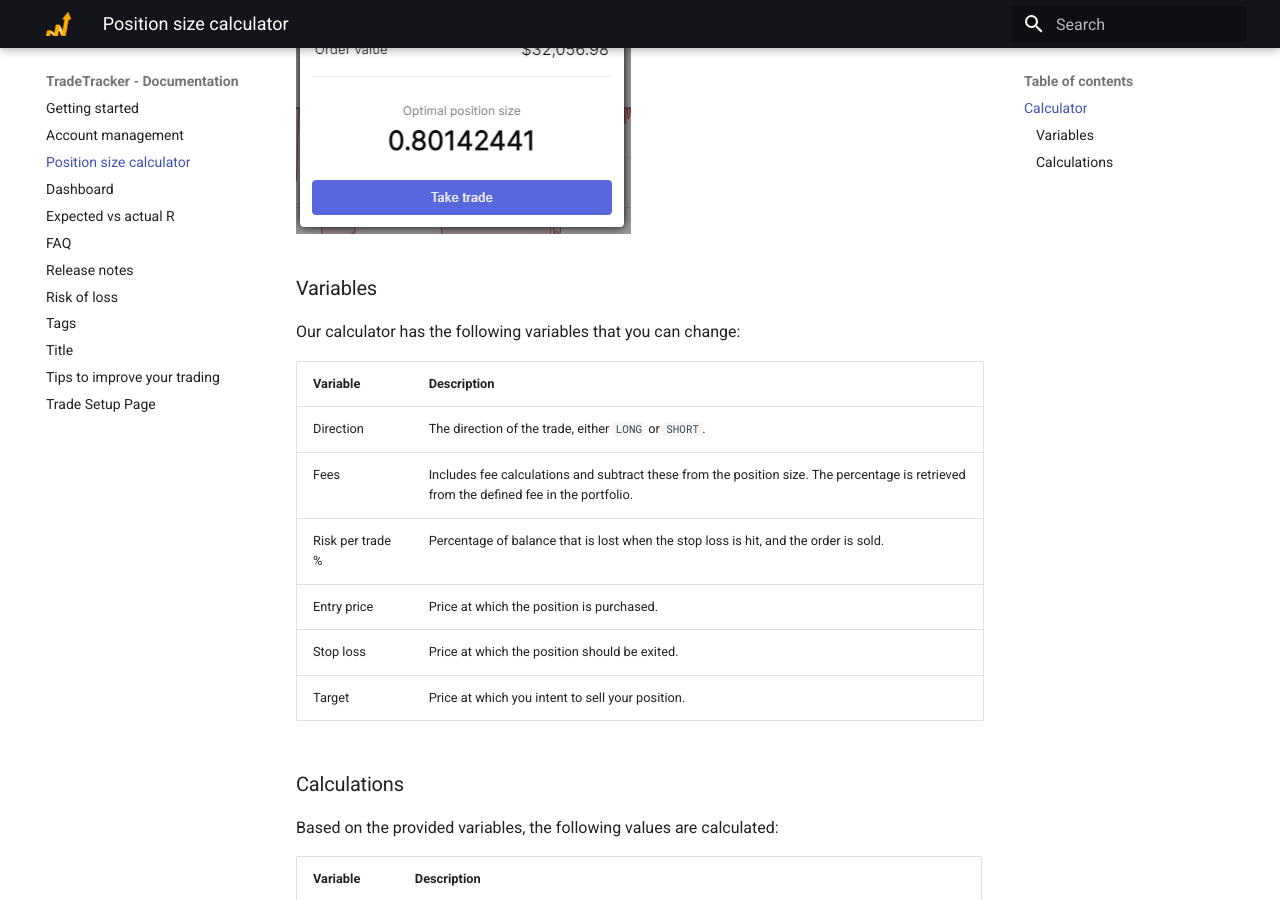
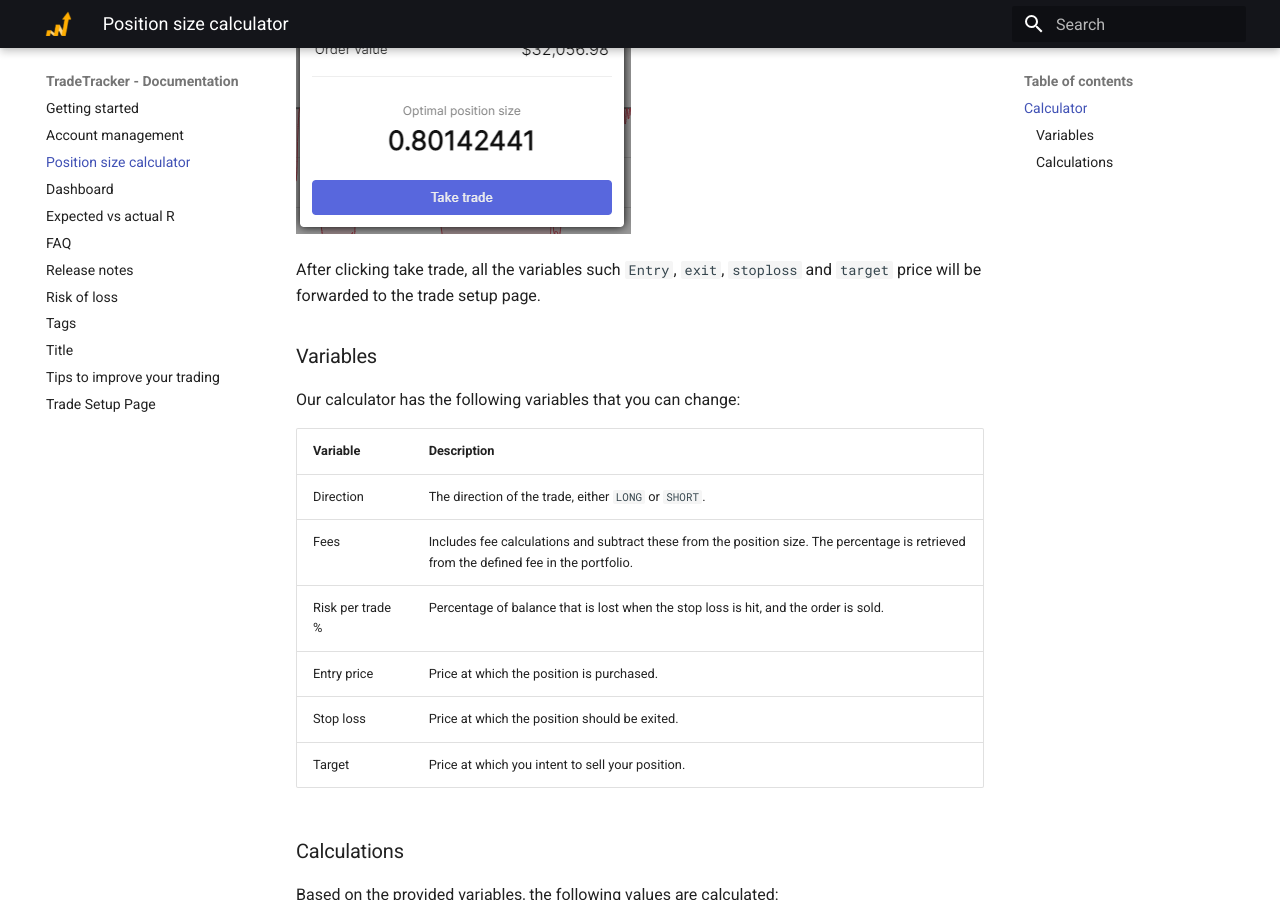
Before and after one commit to TradeTracker/docs, an MkDocs documentation site: the page built from docs/calculator.md, in a window 1280 px wide and 900 px high, scrolled down 1099 px. Built offline with MkDocs 1.6.1 and Material for MkDocs 9.7.7, drawn with Linux system fonts in a browser that asks for light colours.

Commit message:
Changed calculator doc.

```diff
--- a/docs/calculator.md
+++ b/docs/calculator.md
@@ -7,6 +7,8 @@ Our position size calculator will answer that question for you. If you have crea
 The position size calculator can be found under the calculator icon on the top-right of our app, next to your username.
 
 ![Position size calculator](calculator.PNG)
+
+After clicking take trade, all the variables such `Entry`, `exit`, `stoploss` and `target` price will be forwarded to the trade setup page.
 
 ### Variables
 Our calculator has the following variables that you can change:
```
Also changed, not shown: 1 other file.
